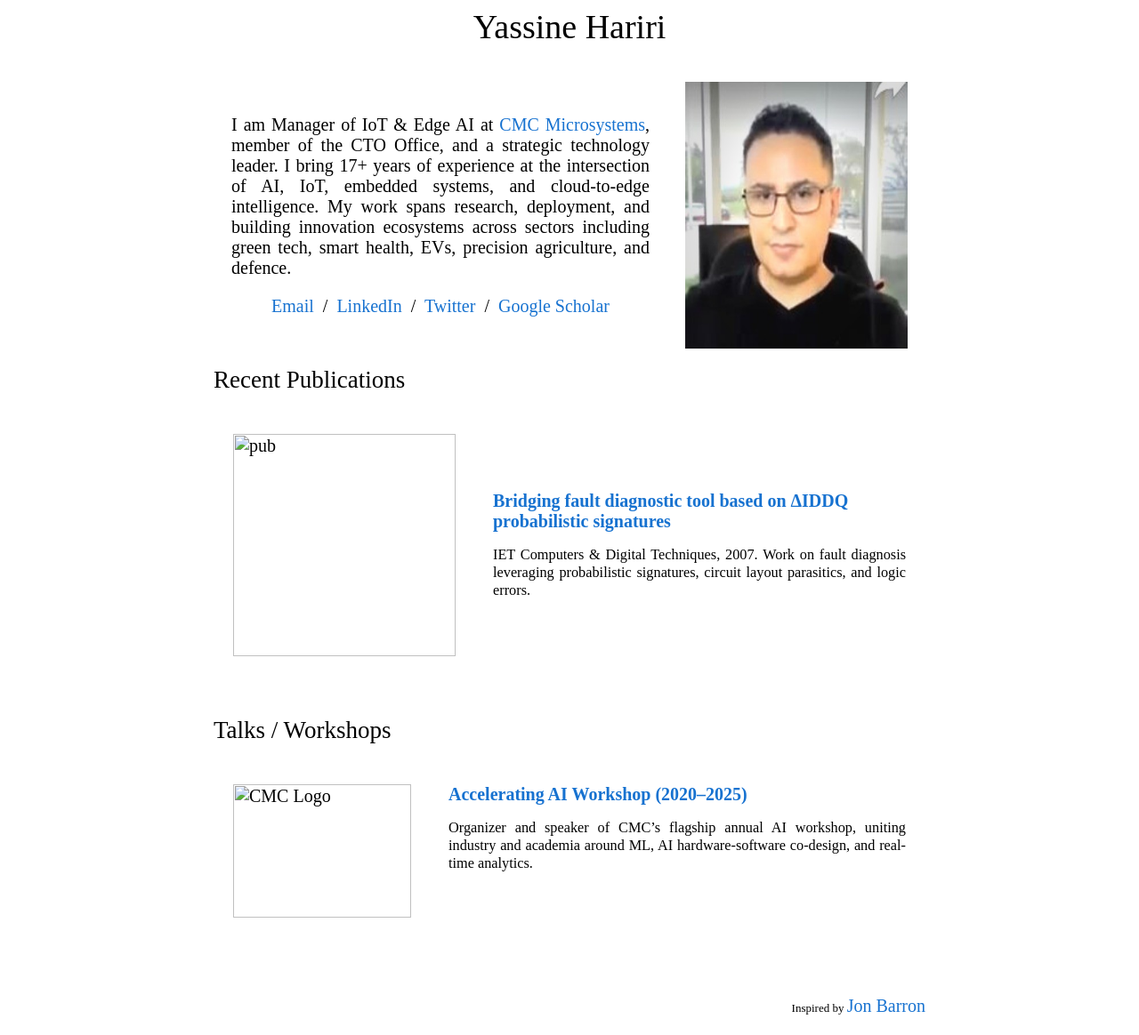
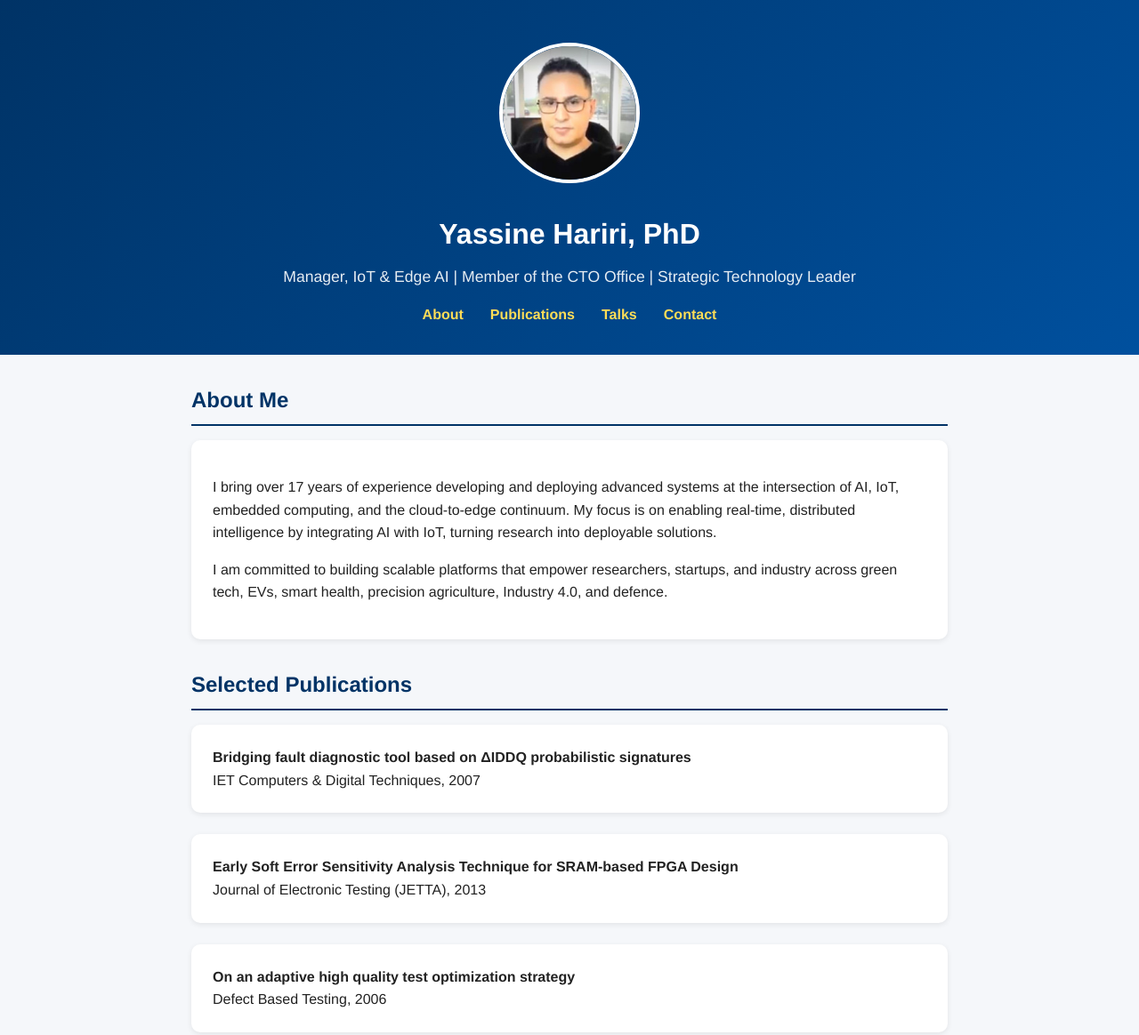
Before and after one commit to yhariri/yhariri.github.io, a plain HTML site: page index.html in a window 1280 px wide. Shown: the top 1164 px of the page at 89% size. Drawn offline with Linux system fonts and the light colour scheme; a web font is replaced by a local one.

Commit message:
Update index.html

```diff
--- a/index.html
+++ b/index.html
@@ -1,144 +1,170 @@
-<!DOCTYPE html PUBLIC "-//W3C//DTD HTML 4.01 Transitional//EN">
-<html>
+<!DOCTYPE html>
+<html lang="en">
 <head>
+  <meta charset="UTF-8">
+  <meta name="viewport" content="width=device-width, initial-scale=1">
+  <title>Yassine Hariri, PhD</title>
+  <link rel="icon" href="images/yassinepic.jpg">
+  <style>
+    body {
+      font-family: "Helvetica Neue", Helvetica, Arial, sans-serif;
+      margin: 0;
+      padding: 0;
+      background: #f5f7fa;
+      color: #222;
+      line-height: 1.6;
+    }
 
-<link rel="icon" href="./images/yassinepic.jpg">
+    header {
+      text-align: center;
+      padding: 3rem 1rem 2rem;
+      background: linear-gradient(135deg, #003366, #00509e);
+      color: white;
+    }
 
-<meta http-equiv="Content-Type" content="text/html; charset=UTF-8">
-<meta name="viewport" content="width=800">
-<title>Yassine Hariri</title>
+    header img {
+      width: 150px;
+      height: 150px;
+      border-radius: 50%;
+      border: 4px solid white;
+      margin-bottom: 1rem;
+    }
 
-<style type="text/css">
+    header h1 {
+      margin: 0.5rem 0;
+      font-size: 2rem;
+    }
 
-  @font-face {
-    font-family: "FuturaBookC";
-    src: url("https://db.onlinewebfonts.com/t/e05b78cd627ded97c38881306e3601fe.eot");
-    src: url("https://db.onlinewebfonts.com/t/e05b78cd627ded97c38881306e3601fe.eot?#iefix") format("embedded-opentype"),
-         url("https://db.onlinewebfonts.com/t/e05b78cd627ded97c38881306e3601fe.woff2") format("woff2"),
-         url("https://db.onlinewebfonts.com/t/e05b78cd627ded97c38881306e3601fe.woff") format("woff"),
-         url("https://db.onlinewebfonts.com/t/e05b78cd627ded97c38881306e3601fe.ttf") format("truetype"),
-         url("https://db.onlinewebfonts.com/t/e05b78cd627ded97c38881306e3601fe.svg#FuturaBookC") format("svg");
-  }
+    header p {
+      margin: 0.3rem 0;
+      font-size: 1.1rem;
+      opacity: 0.9;
+    }
 
-  body,td,th,tr,p,a {
-    font-family: "FuturaBookC";
-    font-size: 20px;
-  }
-  strong, papertitle {
-    font-family: "FuturaBookC";
-    font-size: 20px;
-    font-weight: 700;
-  }
-  name {
-    font-family: "FuturaBookC";
-    font-size: 38px;
-  }
-  heading {
-    font-family: "FuturaBookC";
-    font-size: 27px;
-  }
-  a {
-    color: #1772d0;
-    text-decoration: none;
-  }
-  a:hover {
-    color: #f09228;
-    text-decoration: none;
-  }
-  .abstract {
-    font-size: 16.3px;
-    text-align: justify;
-  }
-  hr.new1 {
-    border: 1px solid black;
-    border-radius: 5px;
-  }
+    nav {
+      margin-top: 1rem;
+    }
 
-</style>
+    nav a {
+      color: #ffdd57;
+      margin: 0 0.8rem;
+      text-decoration: none;
+      font-weight: 600;
+    }
+
+    nav a:hover {
+      color: white;
+    }
+
+    section {
+      max-width: 850px;
+      margin: 2rem auto;
+      padding: 0 1rem;
+    }
+
+    section h2 {
+      border-bottom: 2px solid #003366;
+      padding-bottom: 0.5rem;
+      margin-bottom: 1rem;
+      color: #003366;
+    }
+
+    .card {
+      background: white;
+      border-radius: 10px;
+      padding: 1.5rem;
+      margin-bottom: 1.5rem;
+      box-shadow: 0 2px 6px rgba(0,0,0,0.08);
+    }
+
+    .contact a {
+      display: inline-block;
+      margin: 0.3rem 0.6rem;
+      text-decoration: none;
+      color: #003366;
+      font-weight: bold;
+    }
+
+    footer {
+      text-align: center;
+      padding: 1.5rem;
+      background: #003366;
+      color: white;
+      margin-top: 2rem;
+    }
+  </style>
 </head>
+<body>
 
-<body>
-<table width="800" border="0" align="center" cellspacing="0" cellpadding="0">
-  <tr><td>
-    <p align="center">
-      <name>Yassine Hariri</name>
-    </p>
+  <header>
+    <img src="images/yassinepic.jpg" alt="Yassine Hariri">
+    <h1>Yassine Hariri, PhD</h1>
+    <p>Manager, IoT & Edge AI | Member of the CTO Office | Strategic Technology Leader</p>
+    <nav>
+      <a href="#about">About</a>
+      <a href="#publications">Publications</a>
+      <a href="#talks">Talks</a>
+      <a href="#contact">Contact</a>
+    </nav>
+  </header>
 
-    <table width="100%" align="center" border="0" cellspacing="0" cellpadding="20">
-      <tr>
-        <td width="100%" valign="middle">
-          <p align="justify">
-            I am Manager of IoT & Edge AI at <a href="https://www.cmc.ca/">CMC Microsystems</a>,
-            member of the CTO Office, and a strategic technology leader.
-            I bring 17+ years of experience at the intersection of AI, IoT, embedded systems, and
-            cloud-to-edge intelligence. My work spans research, deployment, and building innovation
-            ecosystems across sectors including green tech, smart health, EVs, precision agriculture,
-            and defence.
-          </p>
+  <section id="about">
+    <h2>About Me</h2>
+    <div class="card">
+      <p>
+        I bring over 17 years of experience developing and deploying advanced systems at the intersection
+        of AI, IoT, embedded computing, and the cloud-to-edge continuum. My focus is on enabling real-time,
+        distributed intelligence by integrating AI with IoT, turning research into deployable solutions.
+      </p>
+      <p>
+        I am committed to building scalable platforms that empower researchers, startups, and industry across
+        green tech, EVs, smart health, precision agriculture, Industry 4.0, and defence.
+      </p>
+    </div>
+  </section>
 
-          <p align="center">
-            <a href="mailto:hariri.yassine@outlook.com">Email</a> &nbsp;/&nbsp;
-            <a href="https://www.linkedin.com/in/yassinehariri">LinkedIn</a> &nbsp;/&nbsp;
-            <a href="https://twitter.com/HaririYassine">Twitter</a> &nbsp;/&nbsp;
-            <a href="https://scholar.google.com/citations?user=XXXX">Google Scholar</a>
-          </p>
-        </td>
-        <td width="33%">
-          <img src="images/yassinepic.jpg" alt="Yassine Hariri" width="250" height="300">
-        </td>
-      </tr>
-    </table>
+  <section id="publications">
+    <h2>Selected Publications</h2>
+    <div class="card">
+      <strong>Bridging fault diagnostic tool based on ΔIDDQ probabilistic signatures</strong><br>
+      IET Computers & Digital Techniques, 2007
+    </div>
+    <div class="card">
+      <strong>Early Soft Error Sensitivity Analysis Technique for SRAM-based FPGA Design</strong><br>
+      Journal of Electronic Testing (JETTA), 2013
+    </div>
+    <div class="card">
+      <strong>On an adaptive high quality test optimization strategy</strong><br>
+      Defect Based Testing, 2006
+    </div>
+  </section>
 
-    <heading>Recent Publications</heading>
-    <br><br>
+  <section id="talks">
+    <h2>Talks & Workshops</h2>
+    <div class="card">
+      <strong>Accelerating AI Workshop (2020–2025)</strong><br>
+      Organizer and speaker of CMC’s flagship annual AI workshop, uniting industry and academia
+      around ML, AI hardware-software co-design, and real-time analytics.
+    </div>
+    <div class="card">
+      <strong>Hardware-Aware Acceleration for Deep Neural Networks</strong><br>
+      CMC Workshop, March 2020
+    </div>
+  </section>
 
-    <table width="100%" align="center" border="0" cellpadding="20">
-      <tr>
-        <td width="25%"><img src="images/samplepub.png" alt="pub" width="250" height="250"></td>
-        <td width="75%" valign="center">
-          <a href="https://ietresearch.onlinelibrary.wiley.com/doi/10.1049/cdt:20070066">
-            <papertitle>Bridging fault diagnostic tool based on ΔIDDQ probabilistic signatures</papertitle>
-          </a>
-          <br>
-          <p class="abstract">
-            IET Computers & Digital Techniques, 2007. Work on fault diagnosis leveraging
-            probabilistic signatures, circuit layout parasitics, and logic errors.
-          </p>
-        </td>
-      </tr>
-    </table>
+  <section id="contact">
+    <h2>Contact</h2>
+    <div class="card contact">
+      <a href="mailto:hariri.yassine@outlook.com">Email</a>
+      <a href="https://www.linkedin.com/in/yassinehariri">LinkedIn</a>
+      <a href="https://twitter.com/HaririYassine">Twitter</a>
+      <a href="Profile.pdf">Download CV (PDF)</a>
+    </div>
+  </section>
 
-    <!-- Add more publications in the same format -->
+  <footer>
+    © 2025 Yassine Hariri
+  </footer>
 
-    <br><br>
-    <heading>Talks / Workshops</heading>
-    <br><br>
-
-    <table width="100%" align="center" border="0" cellpadding="20">
-      <tr>
-        <td width="25%">
-          <img src="images/Logo_CMC_RGB_En.jpg" alt="CMC Logo" width="200" height="150">
-        </td>
-        <td width="75%" valign="top">
-          <a href="https://www.cmc.ca/workshop-accelerating-ai-montreal/">
-            <papertitle>Accelerating AI Workshop (2020–2025)</papertitle>
-          </a>
-          <br>
-          <p class="abstract">
-            Organizer and speaker of CMC’s flagship annual AI workshop, uniting industry
-            and academia around ML, AI hardware-software co-design, and real-time analytics.
-          </p>
-        </td>
-      </tr>
-    </table>
-
-    <br><br>
-    <p align="right">
-      <font size="2">
-        Inspired by <a href="https://jonbarron.info/">Jon Barron</a>
-      </font>
-    </p>
-  </td></tr>
-</table>
 </body>
 </html>
```
